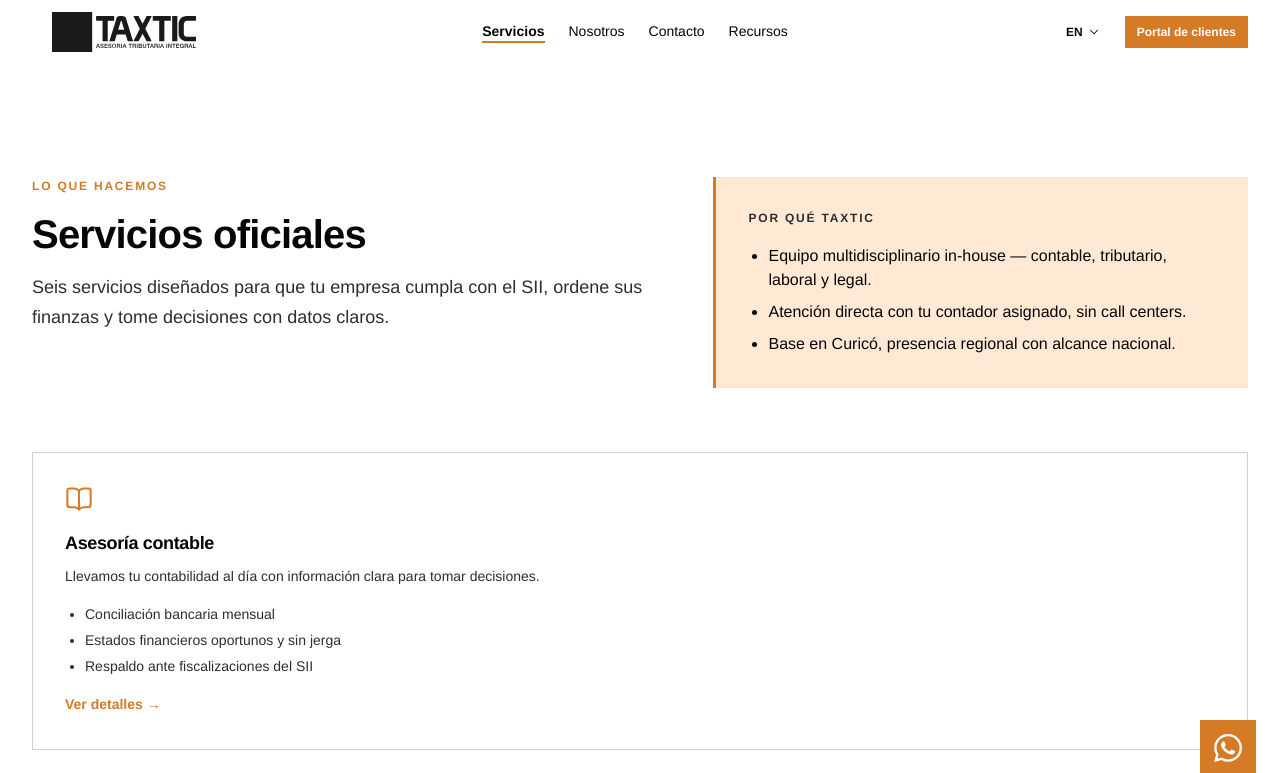
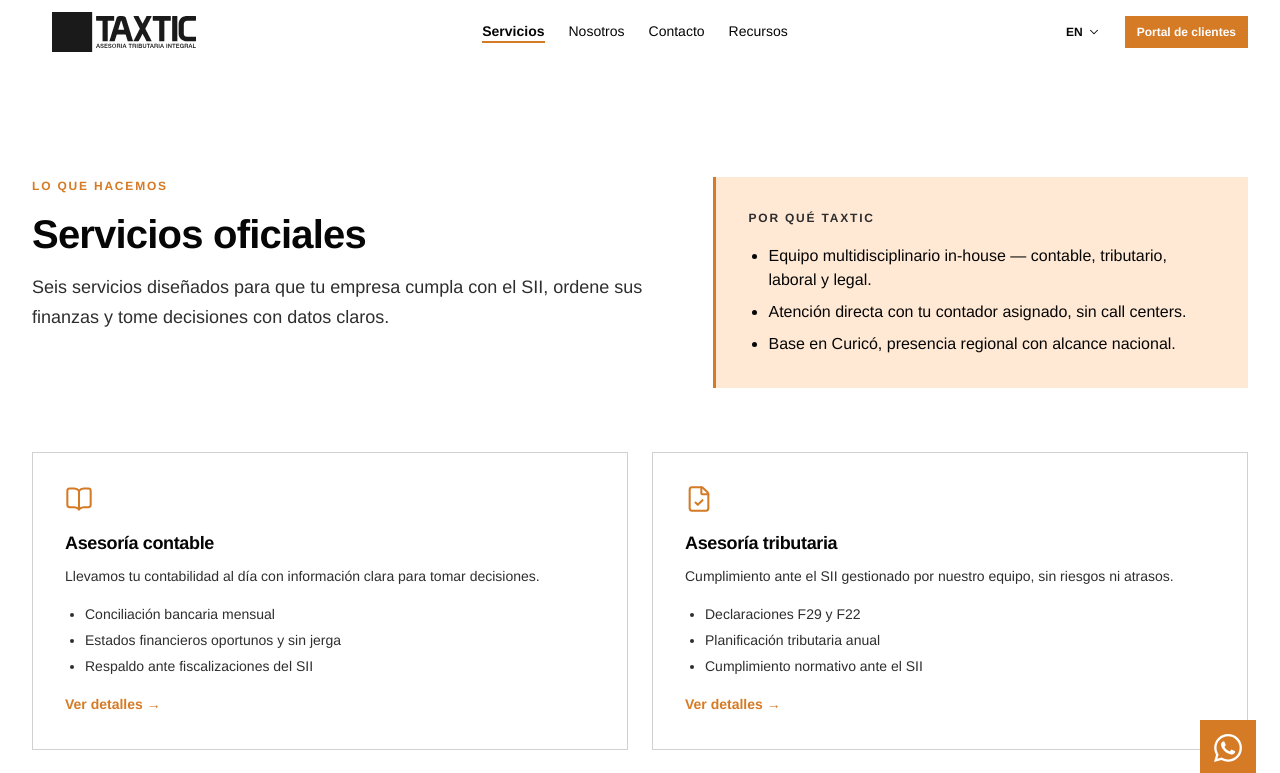
Before and after one commit to TAXTIC/landing-taxtic, a Next.js app: page /en/servicios in a window 1280 px wide. Shown: the top 773 px of the page. Built offline with nearby package versions, Linux system fonts and the light colour scheme.

Commit message:
♻️ refactor: remover prop featured de ServicesGrid sin consumidores activos

```diff
--- a/src/app/[locale]/servicios/page.tsx
+++ b/src/app/[locale]/servicios/page.tsx
@@ -43,11 +43,7 @@ export default async function ServicesIndexPage({ params }: Props) {
         />
       </div>
       <div className="mt-12 lg:mt-16">
-        <ServicesGrid
-          services={services.services}
-          density="expanded"
-          featured
-        />
+        <ServicesGrid services={services.services} density="expanded" />
       </div>
     </Section>
   );
--- a/src/components/sections/ServicesGrid.tsx
+++ b/src/components/sections/ServicesGrid.tsx
@@ -11,11 +11,6 @@ import { Link } from "@/i18n/navigation";
 interface ServicesGridProps {
   services: ServicesIndex["services"];
   density?: "compact" | "expanded";
-  /**
-   * Cuando es `true` y density="expanded", la primera card spans 2 cols en desktop.
-   * Default: false. Solo aplica en density="expanded".
-   */
-  featured?: boolean;
 }
 
 const gridVariants: Variants = {
@@ -40,7 +35,6 @@ function resolveIcon(name: string): LucideIcon {
 export function ServicesGrid({
   services,
   density = "compact",
-  featured = false,
 }: ServicesGridProps) {
   const isExpanded = density === "expanded";
 
@@ -58,15 +52,10 @@ export function ServicesGrid({
       viewport={{ once: true, amount: 0.2 }}
       variants={gridVariants}
     >
-      {services.map((service, idx) => {
+      {services.map((service) => {
         const Icon = resolveIcon(service.iconName);
-        const isFeatured = isExpanded && featured && idx === 0;
         return (
-          <motion.div
-            key={service.slug}
-            variants={cardVariants}
-            className={isFeatured ? "lg:col-span-2" : ""}
-          >
+          <motion.div key={service.slug} variants={cardVariants}>
             <Link
               href={`/servicios/${service.slug}` as never}
               className="block h-full"
```
